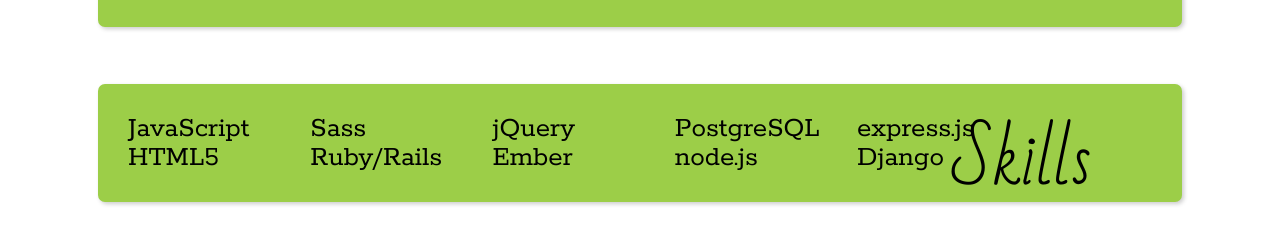
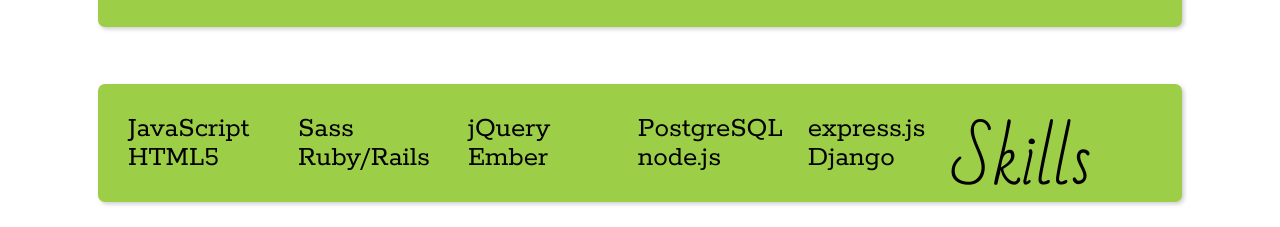
Before and after one commit to raq929/portfolio, a plain HTML site: page index.html in a window 1280 px wide. Shown: the part 725-952 px from the top of the page. Drawn offline with Linux system fonts and the light colour scheme.

Commit message:
Change spacing on styles section.
Avoids overlapping words.

```diff
--- a/styles.css
+++ b/styles.css
@@ -401,10 +401,11 @@
     -webkit-column-count: 5;
     -webkit-column-gap: 3em;
     column-count: 5;
-    column-gap: 3em;
+    column-gap: 2.5em;
   }
 
   #skills h2 {
+    margin-left: .7em;
     font-size: 3em;
     margin-top: .2em;
     float: right;
```
